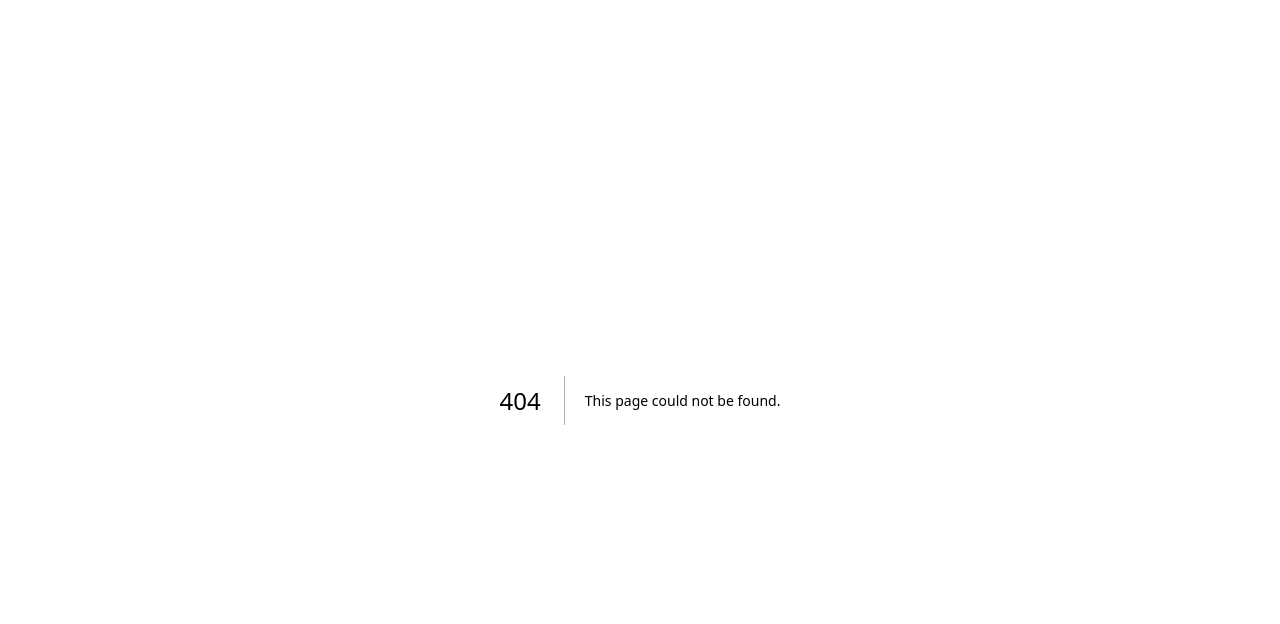
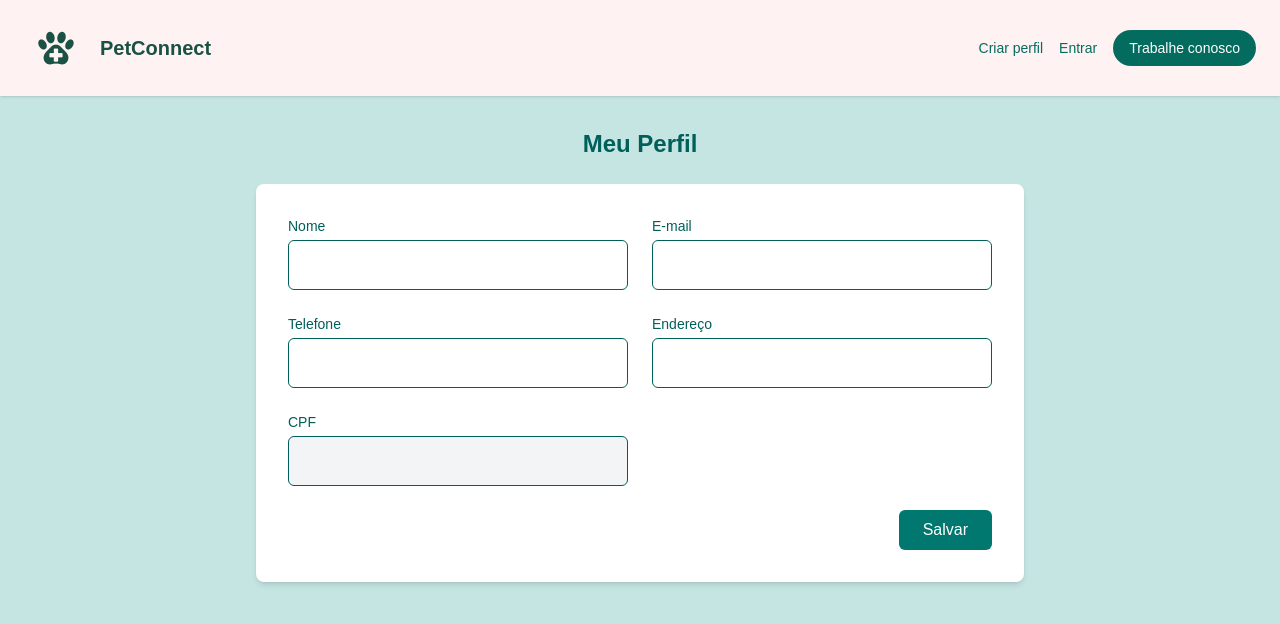
Before and after one commit to rmagnago/pet_connect, a Next.js app: page /profile in a window 1280 px wide. Before the commit this address had no page. Shown: the top 624 px of the page. Built offline with nearby package versions, Linux system fonts and the light colour scheme; no server answers; sample sign-in values are in the browser's storage.

Commit message:
feat: tela de perfil

```diff
--- /dev/null
+++ b/src/app/profile/page.tsx
@@ -0,0 +1,140 @@
+"use client";
+
+import React, { useEffect, useState } from 'react';
+import { useRouter } from 'next/navigation';
+import { TopBarHome } from '@/components/topBarHome';
+import medicoService from '@/services/medicoService';
+import tutorService from '@/services/tutorService';
+
+type UserStorage = {
+  role: 'MEDICO' | 'TUTOR';
+  id: number;
+  nome: string;
+  email: string;
+};
+
+export default function Profile() {
+  const router = useRouter();
+  const [loading, setLoading] = useState(true);
+  const [user, setUser] = useState<UserStorage | null>(null);
+
+  // form state
+  const [nome, setNome] = useState('');
+  const [email, setEmail] = useState('');
+  const [telefone, setTelefone] = useState('');
+  const [endereco, setEndereco] = useState('');
+  const [extra, setExtra] = useState(''); // crmv or cpf (read-only)
+
+  useEffect(() => {
+    const raw = localStorage.getItem('user');
+    if (!raw) {
+      router.push('/login');
+      return;
+    }
+    try {
+      const parsed: UserStorage = JSON.parse(raw);
+      setUser(parsed);
+      // fetch full details
+      if (parsed.role === 'MEDICO') {
+        medicoService.getById(parsed.id).then(res => {
+          const m: any = res.data;
+          setNome(m.nome || '');
+          setEmail(m.email || '');
+          setTelefone(m.telefone || '');
+          setEndereco(m.endereco || '');
+          setExtra(m.crmv || '');
+          setLoading(false);
+        }).catch(err => {
+          console.error('Erro ao carregar médico', err);
+          setLoading(false);
+        });
+      } else {
+        tutorService.getById(parsed.id).then(res => {
+          const t: any = res.data;
+          setNome(t.nome || '');
+          setEmail(t.email || '');
+          setTelefone(t.telefone || '');
+          setEndereco(t.endereco || '');
+          setExtra(t.cpf || '');
+          setLoading(false);
+        }).catch(err => {
+          console.error('Erro ao carregar tutor', err);
+          setLoading(false);
+        });
+      }
+    } catch (e) {
+      console.error('user parse error', e);
+      router.push('/login');
+    }
+  }, [router]);
+
+  const handleSave = async (e: React.FormEvent) => {
+    e.preventDefault();
+    if (!user) return;
+    const payload: any = {
+      nome,
+      email,
+      telefone,
+      endereco,
+    };
+    try {
+      if (user.role === 'MEDICO') {
+        await medicoService.update(user.id, payload as any);
+      } else {
+        await tutorService.update(user.id, payload as any);
+      }
+      // Atualiza localStorage
+      const updatedUser = { ...user, nome, email };
+      localStorage.setItem('user', JSON.stringify(updatedUser));
+      setUser(updatedUser);
+      alert('Perfil atualizado com sucesso.');
+    } catch (err: any) {
+      console.error('Erro ao atualizar perfil', err);
+      if (err.response) {
+        alert(`Erro ${err.response.status}: ${JSON.stringify(err.response.data)}`);
+      } else {
+        alert('Erro ao atualizar perfil. Verifique o console.');
+      }
+    }
+  };
+
+  if (loading) return <div>Carregando...</div>;
+
+  return (
+    <div className="min-h-screen bg-[#C5E5E3] text-teal-800">
+      <TopBarHome />
+      <div className="flex flex-col items-center justify-center mt-8 px-4">
+        <h2 className="text-2xl font-bold mb-6">Meu Perfil</h2>
+        <div className="bg-white rounded-lg shadow-md p-8 w-full max-w-3xl">
+          <form onSubmit={handleSave} className="grid grid-cols-1 md:grid-cols-2 gap-6">
+            <div>
+              <label className="block text-sm font-medium mb-1">Nome</label>
+              <input value={nome} onChange={e => setNome(e.target.value)} className="w-full p-3 border rounded-md" />
+            </div>
+            <div>
+              <label className="block text-sm font-medium mb-1">E-mail</label>
+              <input value={email} onChange={e => setEmail(e.target.value)} className="w-full p-3 border rounded-md" />
+            </div>
+            <div>
+              <label className="block text-sm font-medium mb-1">Telefone</label>
+              <input value={telefone} onChange={e => setTelefone(e.target.value)} className="w-full p-3 border rounded-md" />
+            </div>
+            <div>
+              <label className="block text-sm font-medium mb-1">Endereço</label>
+              <input value={endereco} onChange={e => setEndereco(e.target.value)} className="w-full p-3 border rounded-md" />
+            </div>
+
+            <div>
+              <label className="block text-sm font-medium mb-1">{user?.role === 'MEDICO' ? 'CRMV' : 'CPF'}</label>
+              <input value={extra} readOnly className="w-full p-3 border rounded-md bg-gray-100" />
+            </div>
+
+            <div className="md:col-span-2 flex justify-end">
+              <button type="submit" className="bg-teal-700 text-white py-2 px-6 rounded-md">Salvar</button>
+            </div>
+          </form>
+        </div>
+      </div>
+    </div>
+  );
+}
```
